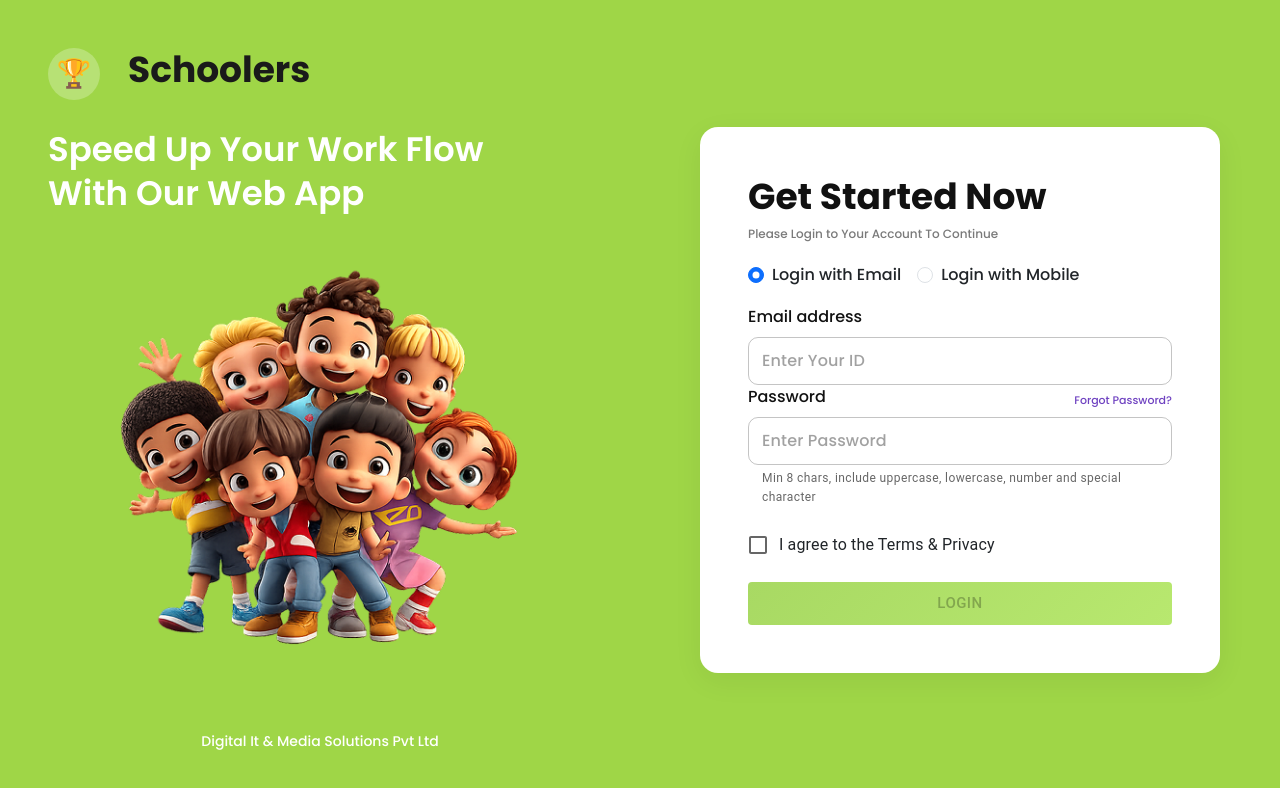
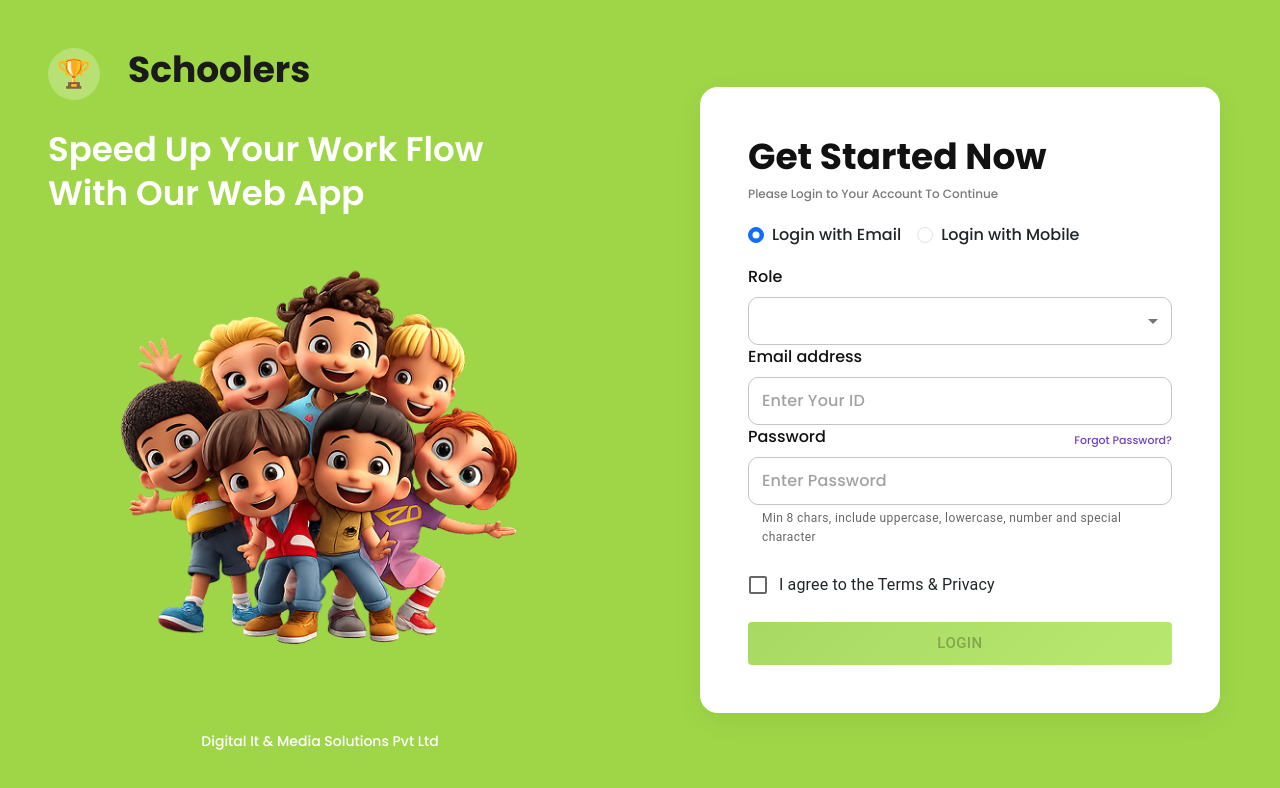
Before and after one commit to schoolapplication20-boop/SchoolApplication-Frontend, a React (Vite) app: page / in a window 1280 px wide. Shown: the top 788 px of the page. Built offline with nearby package versions, Linux system fonts and the light colour scheme; some icons are missing.

Commit message:
Saved my local changes

```diff
--- a/src/pages/Login/Login.jsx
+++ b/src/pages/Login/Login.jsx
@@ -2,6 +2,7 @@ import React, { useState } from 'react'
 import './Login.css'
 import kidsImg from '../../assets/images/kids.png'
 import TextField from '@mui/material/TextField'
+import MenuItem from '@mui/material/MenuItem'
 import Checkbox from '@mui/material/Checkbox'
 import FormControlLabel from '@mui/material/FormControlLabel'
 import IconButton from '@mui/material/IconButton'
@@ -17,16 +18,19 @@ const Login = () => {
     password: '',
     mobileNumber: '',
     remember: false,
+    role: '',
   })
 
   const [showPassword, setShowPassword] = useState(false)
   const [otpSent, setOtpSent] = useState(false)
   const [otpInput, setOtpInput] = useState('')
+  const [roleError, setRoleError] = useState(false)
   const [loginMode, setLoginMode] = useState('email') // 'email' or 'mobile'
 
   const handleChange = (e) => {
     const { name, value, type, checked } = e.target
     setFormData((p) => ({ ...p, [name]: type === 'checkbox' ? checked : value }))
+    if (name === 'role') setRoleError(false)
   }
 
   // Ensure mobile input accepts only digits and max 10 characters
@@ -50,6 +54,10 @@ const Login = () => {
     if (loginMode === 'email') {
       const email = (formData.email || '').trim()
       const pwd = formData.password || ''
+        if (!formData.role) {
+          setRoleError(true)
+          return
+        }
       if (!email || !pwd) {
         alert('Please enter email and password')
         return
@@ -59,6 +67,7 @@ const Login = () => {
         return
       }
       if (email === 'admin@gmail.com' && pwd === 'Admin@123') {
+        console.log('Submitting credentials', { email, password: pwd, role: formData.role })
         alert('Login Successful')
       } else {
         alert('Invalid Credentials')
@@ -146,6 +155,33 @@ const Login = () => {
 
               {loginMode === 'email' && (
                 <>
+                  <div className="mt-2">
+                    <label className="input-label">Role</label>
+                    <TextField
+                      select
+                      name="role"
+                      variant="outlined"
+                      value={formData.role}
+                      onChange={handleChange}
+                      fullWidth
+                      size="small"
+                      displayEmpty
+                      error={roleError}
+                      helperText={roleError ? 'Please select a role' : ''}
+                      SelectProps={{
+                        renderValue: (selected) => {
+                          if (!selected) return 'Select Role'
+                          return selected
+                        },
+                      }}
+                    >
+                      <MenuItem value="">Select Role</MenuItem>
+                      <MenuItem value="Admin">Admin</MenuItem>
+                      <MenuItem value="Teacher">Teacher</MenuItem>
+                      <MenuItem value="Parent">Parent</MenuItem>
+                      <MenuItem value="FrontOffice">FrontOffice</MenuItem>
+                    </TextField>
+                  </div>
                   <label className="input-label">Email address</label>
                   <TextField
                     name="email"
@@ -224,6 +260,8 @@ const Login = () => {
                       />
                     </div>
                   )}
+
+
                 </>
               )}
 
```
